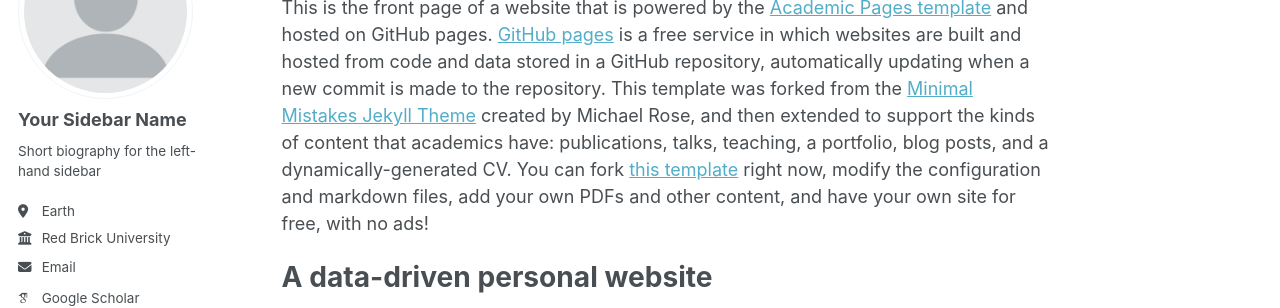
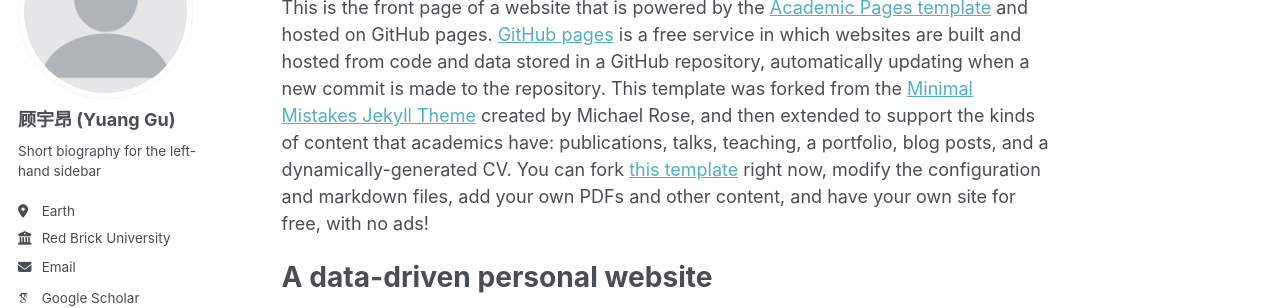
Before and after one commit to Artemisdifussion/YuangGu, a Jekyll site: the page built from _pages/about.md, in a window 1280 px wide. Shown: the part 175-483 px from the top of the page. Built offline with Jekyll 4.4.1, drawn with Linux system fonts in a browser that asks for light colours; some web fonts are replaced.

Commit message:
Update _config.yml

```diff
--- a/_config.yml
+++ b/_config.yml
@@ -23,7 +23,7 @@ repository               : "YuangGu/YuangGu.github.io"
 author:
   # Biographic information
   avatar           : "profile.png"
-  name             : "Your Sidebar Name"
+  name             : "顾宇昂 (Yuang Gu)"
   pronouns         : # example: "she/her"
   bio              : "Short biography for the left-hand sidebar"
   location         : "Earth"
@@ -46,7 +46,7 @@ author:
   bitbucket        : # Username - Update with your username on the site
   codepen          : # Username
   dribbble         : # Username
-  github           : "academicpages"
+  github           : "YuangGu"
   kaggle           : # Username
   stackoverflow    : # User number or user number and name (i.e., use "1" or "1/jeff-atwood")
 
@@ -122,13 +122,11 @@ atom_feed:
   hide                   : false     # change to true to hide the RSS feed in the footer
   path                   : # blank (default) uses feed.xml
 
-
 # SEO Related
 google_site_verification :
 bing_site_verification   :
 alexa_site_verification  :
 yandex_site_verification :
-
 
 # Social Sharing
 twitter:
@@ -145,13 +143,11 @@ social:
   name                   : # If the user or organization name differs from the site's name
   links: # An array of links to social media profiles
 
-
 # Analytics
 analytics:
-  provider               :  "false" # false (default), "google", "google-universal", "google-analytics-4", "custom"
+  provider               : "false" # false (default), "google", "google-universal", "google-analytics-4", "custom"
   google:
     tracking_id          :
-
 
 # Reading Files
 include:
@@ -191,14 +187,12 @@ keep_files:
 encoding: "utf-8"
 markdown_ext: "markdown,mkdown,mkdn,mkd,md"
 
-
 # Conversion
 markdown: kramdown
 highlighter: rouge
 lsi: false
 excerpt_separator: "\n\n"
 incremental: false
-
 
 # Markdown Processing
 kramdown:
@@ -210,7 +204,6 @@ kramdown:
   toc_levels: 1..6
   smart_quotes: lsquo,rsquo,ldquo,rdquo
   enable_coderay: false
-
 
 # These settings control the types of collections used by the template
 collections:
@@ -226,7 +219,6 @@ collections:
   talks:
     output: true
     permalink: /:collection/:path/
-
 
 # These settings control how pages and collections are included in the site
 defaults:
@@ -284,19 +276,16 @@ defaults:
       author_profile: true
       share: true
 
-
 # Sass/SCSS
 sass:
   sass_dir: _sass
   style: compressed # http://sass-lang.com/documentation/file.SASS_REFERENCE.html#output_style
-
 
 # Outputting
 permalink: /:categories/:title/
 # paginate: 5 # amount of posts to show
 # paginate_path: /page:num/
 timezone: Etc/UTC # http://en.wikipedia.org/wiki/List_of_tz_database_time_zones
-
 
 # Plugins
 plugins:
@@ -315,7 +304,6 @@ whitelist:
   - jekyll-sitemap
   - jekyll-redirect-from
   - jemoji
-
 
 # Archives
 #  Type
@@ -345,7 +333,6 @@ tag_archive:
 #     category: /categories/:name/
 #     tag: /tags/:name/
 
-
 # HTML Compression
 # - http://jch.penibelst.de/
 compress_html:
```
